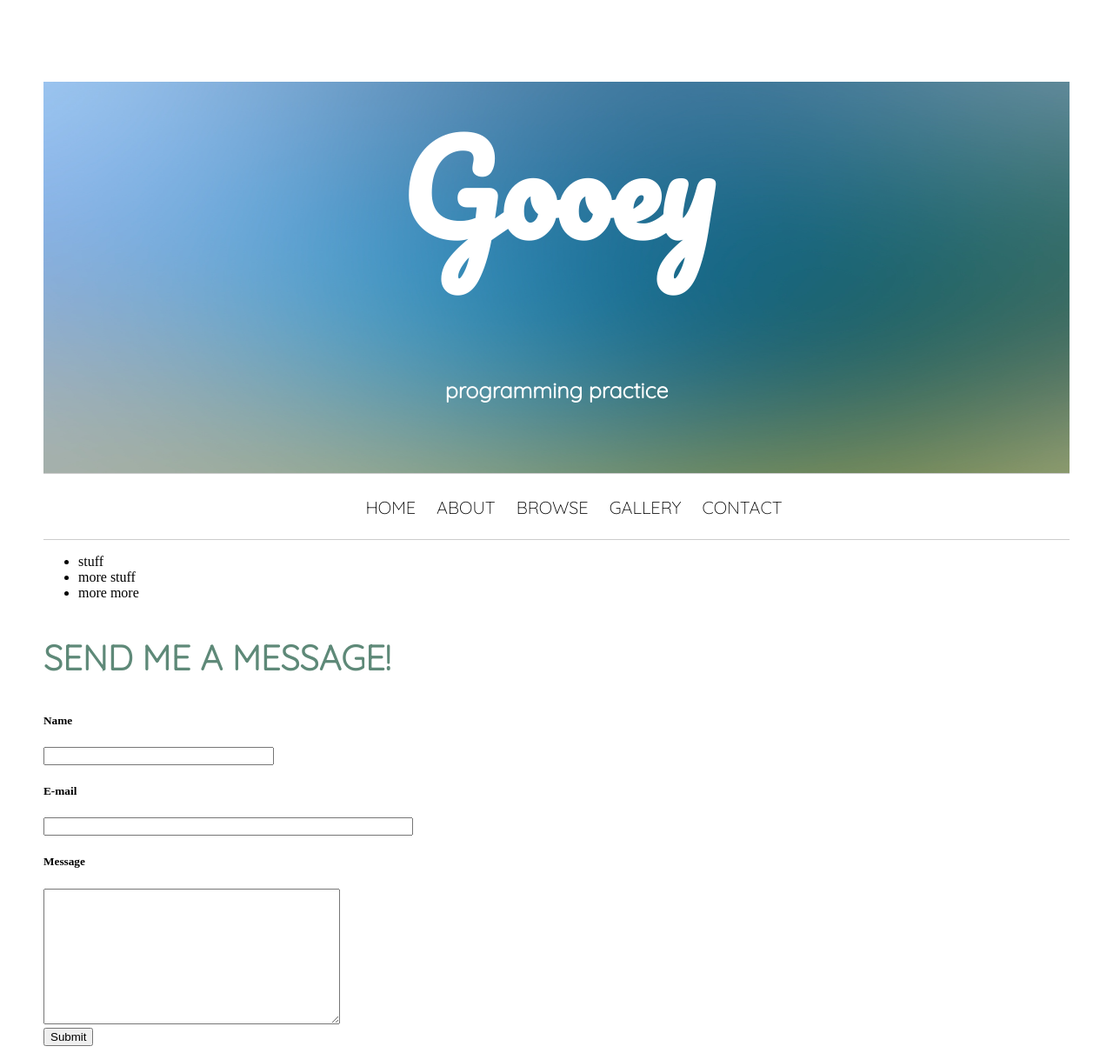
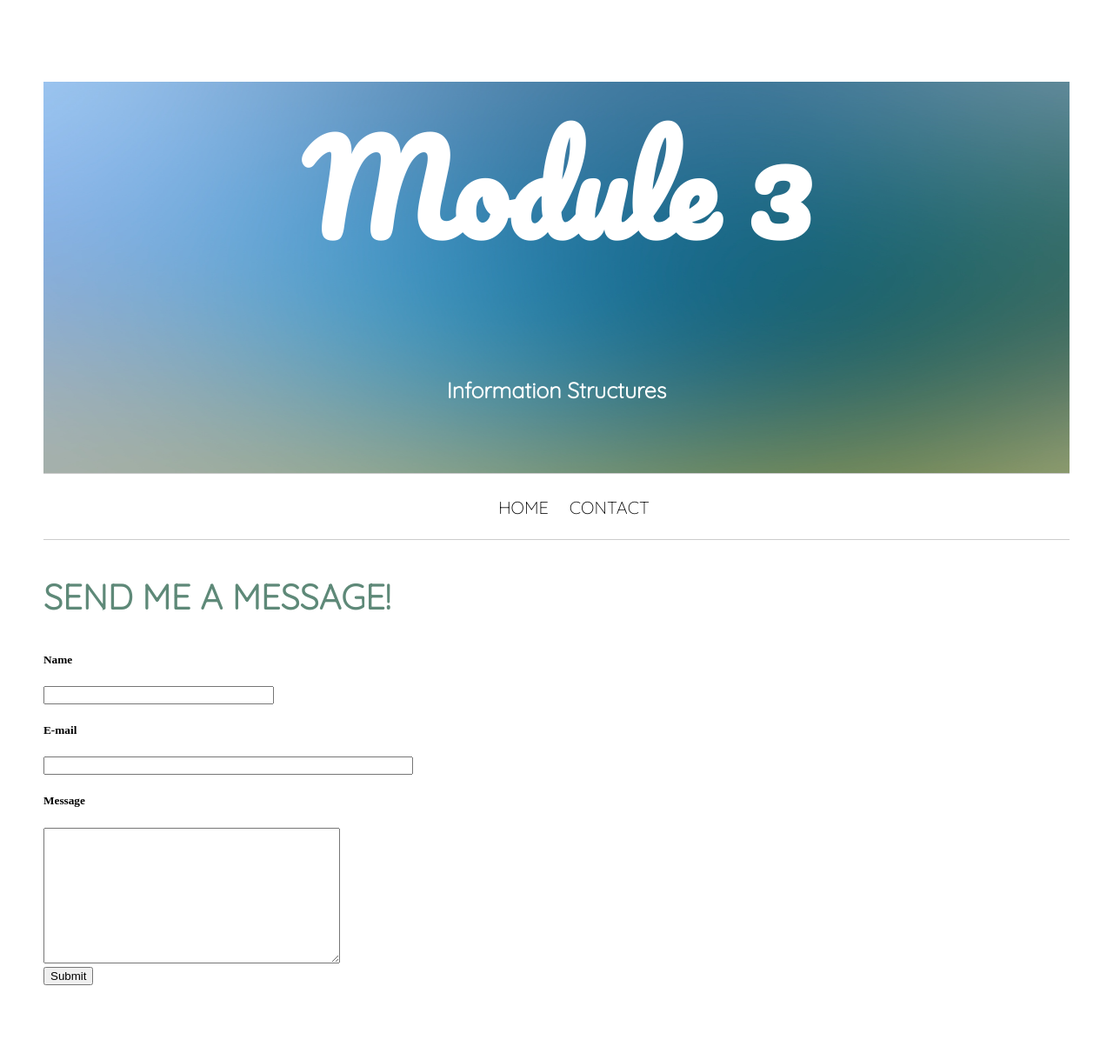
Before and after one commit to rcmetcalf/rcmetcalf.github.io, a Jekyll site: the page gooey/contact.html, which Jekyll copies as it is, in a window 1280 px wide. Shown: the whole page at 87% size. Built offline with Jekyll 4.4.1, drawn with Linux system fonts in a browser that asks for light colours; Markdown is read by kramdown in place of the engine named in the settings; after the commit the page ends 1141 px from its top, so only the background shows below that.

Commit message:
Update contact.html

```diff
--- a/gooey/contact.html
+++ b/gooey/contact.html
@@ -10,8 +10,8 @@
 	<body>
 	  <div class="jumbotron">
 	<div class="container">
-	    <h1>Gooey</h1>
-	    <p>programming practice</p>
+	    <h1>Module 3</h1>
+	    <p>Information Structures</p>
 	</div>
     </div>
 
@@ -19,21 +19,10 @@
 	<div class="container">
 	    <ul>
 		<li><a href="http://rcmetcalf.github.io/gooey">Home</a></li>
-		<li><a href="#">About</a></li>
-		<li><a href="#">Browse</a></li>
-		<li><a href="#">Gallery</a></li>
 		<li><a href="contact.html">Contact</a></li>
 	    </ul>
 	</div>
     </div>
-
-	<div class="sidebar">
-	 	<ul>
-			<li>stuff</li>
-			<li>more stuff</li>
-			<li>more more</li>
-		</ul>
-	</div>
 
 	<form method="post" action="mailto:rmetcalf@live.unc.edu">
 	<div class="contact">
```
